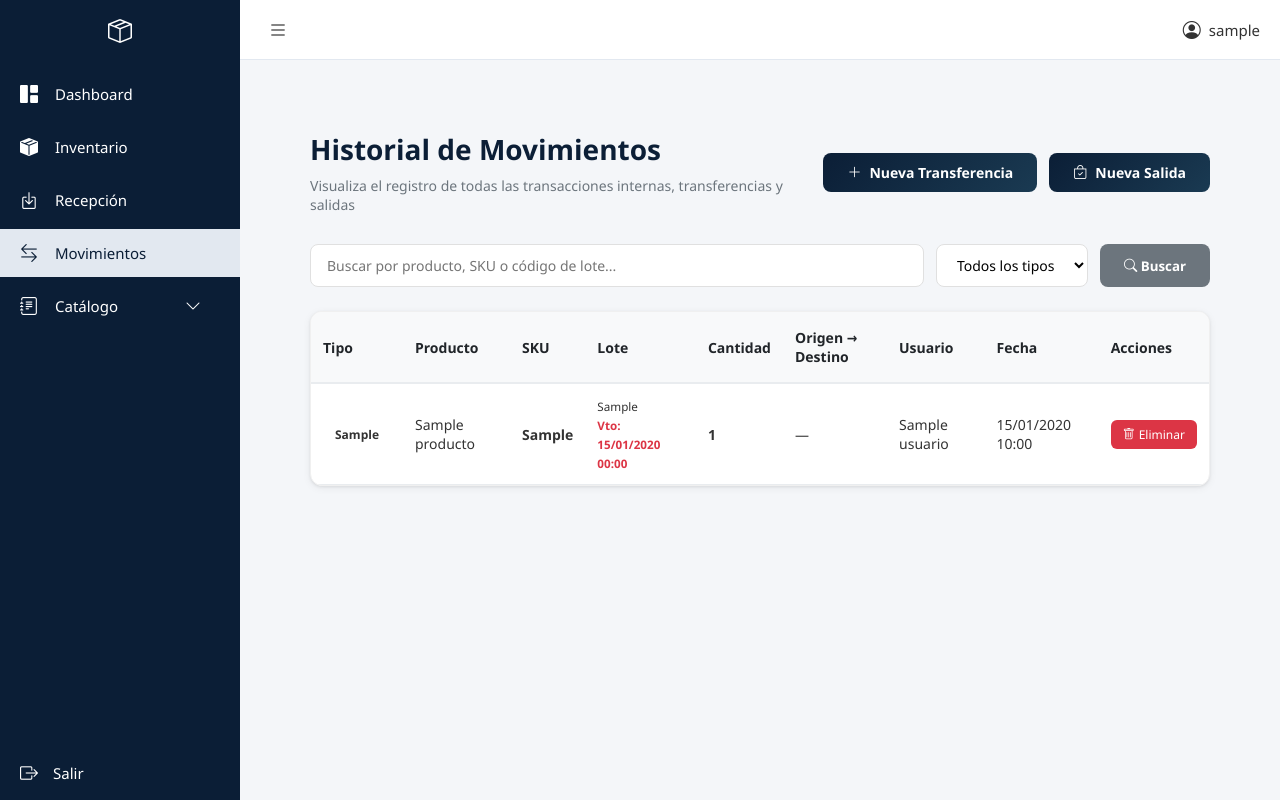
After one commit to Vizpok/Sistema_Inventario, a PHP site: page /System/interface/movements/movimientos.php in a window 1280 px wide. The commit adds this page. Run offline with PHP 8.4, Linux system fonts and the light colour scheme; the visitor is signed in with stand-in values (Sample User, id 1); tables that the repository leaves empty hold one stand-in row (values such as "Sample post").

Commit message:
Modulo de Movimientos
modulo de movimientos implementado al 50%

```diff
--- a/System/interface/layouts/header.php
+++ b/System/interface/layouts/header.php
@@ -55,7 +55,7 @@
                 </li>
 
                 <li>
-                    <a href="<?= $base_url ?? '/Sistema_Inventario' ?>/System/interface/movements/" class="<?= $is_movements ? 'active' : ''; ?>">
+                    <a href="<?= $base_url ?? '/Sistema_Inventario' ?>/System/interface/movements/movimientos.php/" class="<?= $is_movements ? 'active' : ''; ?>">
                         <i class="bi bi-arrow-left-right"></i>
                         <span>Movimientos</span>
                     </a>
--- /dev/null
+++ b/System/interface/movements/movimientos.php
@@ -0,0 +1,501 @@
+<?php
+/**
+ * Movimientos - Historial y Trazabilidad
+ * Vista de todos los movimientos internos, transferencias y salidas
+ */
+
+require_once __DIR__ . '/../../bootstrap.php';
+
+// Requerir autenticación
+requireAuth();
+
+// Configurar variables para el layout
+$page_title = 'Historial de Movimientos';
+$base_url = '/Sistema_Inventario';
+
+// Obtener parámetros de búsqueda, filtro y paginación
+$search = isset($_GET['search']) ? sanitize($_GET['search']) : '';
+$type_filter = isset($_GET['type']) ? sanitize($_GET['type']) : '';
+$page = isset($_GET['page']) ? (int)$_GET['page'] : 1;
+$per_page = 20;
+$offset = ($page - 1) * $per_page;
+
+// Construir consulta
+$where = '';
+if ($search) {
+    $search_escaped = db()->escape($search);
+    $where = " WHERE p.NOMBRE LIKE '%$search_escaped%' OR p.SKU LIKE '%$search_escaped%' OR p.CODIGO_BARRAS LIKE '%$search_escaped%'";
+}
+
+if ($type_filter) {
+    $type_escaped = db()->escape($type_filter);
+    $where .= " AND m.TIPO_MOVIMIENTO = '$type_escaped'";
+}
+
+// Obtener total de movimientos
+$count_query = db()->select("
+    SELECT COUNT(DISTINCT m.ID_MOVIMIENTO) as total
+    FROM movimientos m
+    INNER JOIN productos p ON m.ID_PRODUCTO = p.ID_PRODUCTO
+    WHERE 1=1 $where
+");
+$total = $count_query[0]['total'] ?? 0;
+$total_pages = ceil($total / $per_page);
+
+// Obtener movimientos de la página actual
+$movimientos = db()->select("
+    SELECT
+        m.ID_MOVIMIENTO,
+        m.TIPO_MOVIMIENTO,
+        m.CANTIDAD,
+        m.FECHA,
+        p.ID_PRODUCTO,
+        p.NOMBRE as PRODUCTO_NOMBRE,
+        p.SKU,
+        l.CODIGO_LOTE,
+        l.FECHA_VENCIMIENTO,
+        u.NOMBRE as USUARIO_NOMBRE,
+        u_o.CODIGO_UBICACION as UBICACION_ORIGEN,
+        u_d.CODIGO_UBICACION as UBICACION_DESTINO
+    FROM movimientos m
+    INNER JOIN productos p ON m.ID_PRODUCTO = p.ID_PRODUCTO
+    INNER JOIN lotes l ON m.ID_LOTE = l.ID_LOTE
+    INNER JOIN usuarios u ON m.ID_USUARIO = u.ID_USUARIO
+    LEFT JOIN ubicaciones u_o ON m.ID_UBICACION_ORIGEN = u_o.ID_UBICACION
+    LEFT JOIN ubicaciones u_d ON m.ID_UBICACION_DESTINO = u_d.ID_UBICACION
+    WHERE 1=1 $where
+    ORDER BY m.FECHA DESC
+    LIMIT $offset, $per_page
+");
+
+include __DIR__ . '/./../layouts/header.php';
+?>
+
+<div class="page-container">
+    <div class="page-header">
+        <div class="page-header-content">
+            <h1 class="page-title">Historial de Movimientos</h1>
+            <p class="page-subtitle">Visualiza el registro de todas las transacciones internas, transferencias y salidas</p>
+        </div>
+        <div class="page-header-actions">
+            <a href="movimiento_nuevo.php" class="btn-primary">
+                <i class="bi bi-plus-lg"></i> Nueva Transferencia
+            </a>
+            <a href="venta_nueva.php" class="btn-primary">
+                <i class="bi bi-bag-check"></i> Nueva Salida
+            </a>
+        </div>
+    </div>
+
+    <?php if ($alert = getAlert()): ?>
+    <div class="alert alert-<?= $alert['type'] ?>" style="margin-bottom: 20px;">
+        <i class="bi bi-check-circle"></i> <?= $alert['message'] ?>
+    </div>
+    <?php endif; ?>
+
+    <style>
+        .page-header {
+            display: flex;
+            justify-content: space-between;
+            align-items: center;
+            margin-bottom: 30px;
+            flex-wrap: wrap;
+            gap: 20px;
+        }
+
+        .page-header-content {
+            flex: 1;
+            min-width: 300px;
+        }
+
+        .page-header-actions {
+            display: flex;
+            gap: 12px;
+            flex-wrap: wrap;
+        }
+
+        .page-title {
+            margin: 0;
+            font-size: 28px;
+            font-weight: 700;
+            color: #0b1e36;
+        }
+
+        .page-subtitle {
+            margin: 8px 0 0 0;
+            font-size: 14px;
+            color: #6c757d;
+        }
+
+        .btn-primary {
+            background: linear-gradient(135deg, #0b1e36, #1a3a52);
+            color: white;
+            border: none;
+            padding: 10px 24px;
+            border-radius: 8px;
+            font-size: 14px;
+            font-weight: 600;
+            cursor: pointer;
+            display: inline-flex;
+            align-items: center;
+            gap: 8px;
+            transition: all 0.3s ease;
+            text-decoration: none;
+        }
+
+        .btn-primary:hover {
+            transform: translateY(-2px);
+            box-shadow: 0 4px 12px rgba(11, 30, 54, 0.2);
+        }
+
+        .search-section {
+            margin-bottom: 24px;
+            display: flex;
+            gap: 12px;
+            flex-wrap: wrap;
+        }
+
+        .search-input {
+            flex: 1;
+            min-width: 250px;
+            padding: 10px 16px;
+            border: 1px solid #e0e0e0;
+            border-radius: 8px;
+            font-size: 14px;
+            font-family: inherit;
+        }
+
+        .search-input:focus {
+            outline: none;
+            border-color: #0b1e36;
+            box-shadow: 0 0 0 3px rgba(11, 30, 54, 0.1);
+        }
+
+        .btn-search {
+            background: #6c757d;
+            color: white;
+            border: none;
+            padding: 10px 24px;
+            border-radius: 8px;
+            cursor: pointer;
+            font-weight: 600;
+            transition: all 0.3s ease;
+        }
+
+        .btn-search:hover {
+            background: #5a6268;
+        }
+
+        .filter-select {
+            padding: 10px 16px;
+            border: 1px solid #e0e0e0;
+            border-radius: 8px;
+            font-size: 14px;
+            font-family: inherit;
+            background: white;
+            cursor: pointer;
+        }
+
+        .filter-select:focus {
+            outline: none;
+            border-color: #0b1e36;
+            box-shadow: 0 0 0 3px rgba(11, 30, 54, 0.1);
+        }
+
+        .table-responsive {
+            overflow-x: auto;
+            background: white;
+            border-radius: 12px;
+            box-shadow: 0 1px 3px rgba(0, 0, 0, 0.08), 0 2px 8px rgba(0, 0, 0, 0.06);
+            border: 1px solid #f0f0f0;
+        }
+
+        table {
+            width: 100%;
+            border-collapse: collapse;
+            font-size: 14px;
+        }
+
+        thead {
+            background: #f8f9fa;
+            border-bottom: 2px solid #e9ecef;
+        }
+
+        th {
+            padding: 16px 12px;
+            text-align: left;
+            font-weight: 600;
+            color: #212529;
+        }
+
+        td {
+            padding: 12px;
+            border-bottom: 1px solid #e9ecef;
+        }
+
+        tbody tr:hover {
+            background: #f8f9fa;
+        }
+
+        .badge {
+            display: inline-block;
+            padding: 6px 12px;
+            border-radius: 6px;
+            font-size: 12px;
+            font-weight: 600;
+        }
+
+        .badge-transferencia {
+            background: #cfe2ff;
+            color: #084298;
+        }
+
+        .badge-salida {
+            background: #f8d7da;
+            color: #842029;
+        }
+
+        .badge-recepcion {
+            background: #d1e7dd;
+            color: #0a3622;
+        }
+
+        .table-actions {
+            display: flex;
+            gap: 8px;
+        }
+
+        .btn-small {
+            padding: 6px 12px;
+            border: none;
+            border-radius: 6px;
+            font-size: 12px;
+            cursor: pointer;
+            transition: all 0.3s ease;
+            text-decoration: none;
+            display: inline-flex;
+            align-items: center;
+            gap: 4px;
+        }
+
+        .btn-delete {
+            background: #dc3545;
+            color: white;
+        }
+
+        .btn-delete:hover {
+            background: #c82333;
+            transform: translateY(-1px);
+        }
+
+        .pagination {
+            display: flex;
+            justify-content: center;
+            gap: 8px;
+            margin-top: 24px;
+            flex-wrap: wrap;
+        }
+
+        .pagination a,
+        .pagination span {
+            padding: 8px 12px;
+            border: 1px solid #e0e0e0;
+            border-radius: 6px;
+            text-decoration: none;
+            color: #0b1e36;
+            cursor: pointer;
+            transition: all 0.3s ease;
+        }
+
+        .pagination a:hover {
+            background: #e9ecef;
+        }
+
+        .pagination .current {
+            background: #0b1e36;
+            color: white;
+            border-color: #0b1e36;
+        }
+
+        .no-data {
+            text-align: center;
+            padding: 40px;
+            color: #6c757d;
+        }
+
+        .no-data i {
+            font-size: 48px;
+            margin-bottom: 16px;
+            opacity: 0.5;
+        }
+
+        .alert {
+            padding: 12px 16px;
+            border-radius: 8px;
+            display: flex;
+            align-items: center;
+            gap: 12px;
+        }
+
+        .alert-success {
+            background: #d1e7dd;
+            color: #0a3622;
+            border: 1px solid #badbcc;
+        }
+
+        .alert-error {
+            background: #f8d7da;
+            color: #842029;
+            border: 1px solid #f5c2c7;
+        }
+    </style>
+
+    <!-- Formulario de búsqueda y filtros -->
+    <div class="search-section">
+        <form method="GET" style="display: flex; gap: 12px; flex-wrap: wrap; width: 100%;">
+            <input
+                type="text"
+                name="search"
+                placeholder="Buscar por producto, SKU o código de lote..."
+                value="<?= htmlspecialchars($search) ?>"
+                class="search-input"
+            >
+
+            <select name="type" class="filter-select">
+                <option value="">Todos los tipos</option>
+                <option value="RECEPCION" <?= $type_filter === 'RECEPCION' ? 'selected' : '' ?>>Recepción</option>
+                <option value="TRANSFERENCIA" <?= $type_filter === 'TRANSFERENCIA' ? 'selected' : '' ?>>Transferencia</option>
+                <option value="SALIDA" <?= $type_filter === 'SALIDA' ? 'selected' : '' ?>>Salida</option>
+            </select>
+
+            <button type="submit" class="btn-search">
+                <i class="bi bi-search"></i> Buscar
+            </button>
+        </form>
+    </div>
+
+    <!-- Tabla de movimientos -->
+    <?php if (count($movimientos) > 0): ?>
+    <div class="table-responsive">
+        <table>
+            <thead>
+                <tr>
+                    <th>Tipo</th>
+                    <th>Producto</th>
+                    <th>SKU</th>
+                    <th>Lote</th>
+                    <th>Cantidad</th>
+                    <th>Origen → Destino</th>
+                    <th>Usuario</th>
+                    <th>Fecha</th>
+                    <th>Acciones</th>
+                </tr>
+            </thead>
+            <tbody>
+                <?php foreach ($movimientos as $mov): ?>
+                <tr>
+                    <td>
+                        <?php
+                        $type = $mov['TIPO_MOVIMIENTO'];
+                        $badge_class = 'badge-' . strtolower($type);
+                        ?>
+                        <span class="badge <?= $badge_class ?>">
+                            <?= $type ?>
+                        </span>
+                    </td>
+                    <td><?= htmlspecialchars($mov['PRODUCTO_NOMBRE']) ?></td>
+                    <td><strong><?= htmlspecialchars($mov['SKU']) ?></strong></td>
+                    <td>
+                        <small><?= htmlspecialchars($mov['CODIGO_LOTE']) ?></small><br>
+                        <?php
+                        if ($mov['FECHA_VENCIMIENTO']) {
+                            $venc = new DateTime($mov['FECHA_VENCIMIENTO']);
+                            $hoy = new DateTime();
+                            $diff = $venc->diff($hoy)->days;
+                            $estado = $venc < $hoy ? 'VENCIDO' : ($diff <= 30 ? 'POR VENCER' : 'OK');
+                            $color = $venc < $hoy ? '#dc3545' : ($diff <= 30 ? '#ffc107' : '#28a745');
+                            echo "<small style='color: $color; font-weight: 600;'>Vto: " . formatDate($mov['FECHA_VENCIMIENTO']) . "</small>";
+                        }
+                        ?>
+                    </td>
+                    <td><strong><?= $mov['CANTIDAD'] ?></strong></td>
+                    <td>
+                        <?php
+                        if ($mov['TIPO_MOVIMIENTO'] === 'TRANSFERENCIA') {
+                            echo htmlspecialchars($mov['UBICACION_ORIGEN'] ?? '-') . ' → ' . htmlspecialchars($mov['UBICACION_DESTINO'] ?? '-');
+                        } else {
+                            echo '—';
+                        }
+                        ?>
+                    </td>
+                    <td><?= htmlspecialchars($mov['USUARIO_NOMBRE']) ?></td>
+                    <td><?= formatDate($mov['FECHA']) ?></td>
+                    <td>
+                        <div class="table-actions">
+                            <a href="movimiento_eliminar.php?id=<?= $mov['ID_MOVIMIENTO'] ?>"
+                               class="btn-small btn-delete"
+                               onclick="return confirm('¿Estás seguro de que deseas eliminar este movimiento?');">
+                                <i class="bi bi-trash"></i> Eliminar
+                            </a>
+                        </div>
+                    </td>
+                </tr>
+                <?php endforeach; ?>
+            </tbody>
+        </table>
+    </div>
+
+    <!-- Paginación -->
+    <?php if ($total_pages > 1): ?>
+    <div class="pagination">
+        <?php
+        $start_page = max(1, $page - 2);
+        $end_page = min($total_pages, $page + 2);
+
+        // Botón anterior
+        if ($page > 1) {
+            echo '<a href="?search=' . urlencode($search) . '&type=' . urlencode($type_filter) . '&page=' . ($page - 1) . '">';
+            echo '<i class="bi bi-chevron-left"></i> Anterior</a>';
+        }
+
+        // Números de página
+        if ($start_page > 1) {
+            echo '<a href="?search=' . urlencode($search) . '&type=' . urlencode($type_filter) . '&page=1">1</a>';
+            if ($start_page > 2) echo '<span>...</span>';
+        }
+
+        for ($i = $start_page; $i <= $end_page; $i++) {
+            if ($i === $page) {
+                echo '<span class="current">' . $i . '</span>';
+            } else {
+                echo '<a href="?search=' . urlencode($search) . '&type=' . urlencode($type_filter) . '&page=' . $i . '">' . $i . '</a>';
+            }
+        }
+
+        if ($end_page < $total_pages) {
+            if ($end_page < $total_pages - 1) echo '<span>...</span>';
+            echo '<a href="?search=' . urlencode($search) . '&type=' . urlencode($type_filter) . '&page=' . $total_pages . '">' . $total_pages . '</a>';
+        }
+
+        // Botón siguiente
+        if ($page < $total_pages) {
+            echo '<a href="?search=' . urlencode($search) . '&type=' . urlencode($type_filter) . '&page=' . ($page + 1) . '">';
+            echo 'Siguiente <i class="bi bi-chevron-right"></i></a>';
+        }
+        ?>
+    </div>
+    <?php endif; ?>
+
+    <?php else: ?>
+    <div class="table-responsive">
+        <div class="no-data">
+            <i class="bi bi-inbox"></i>
+            <h3>No hay movimientos registrados</h3>
+            <p>Comienza creando una nueva transferencia o salida</p>
+        </div>
+    </div>
+    <?php endif; ?>
+
+</div>
+
+<?php include __DIR__ . '/./../layouts/footer.php'; ?>
```
Also changed, not shown: System/interface/movements/movimiento_procesar.php (added), System/interface/movements/venta_procesar.php (added).
